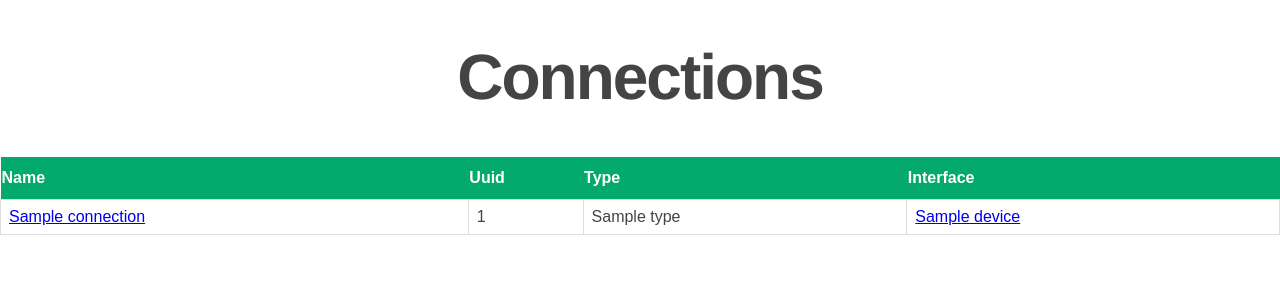
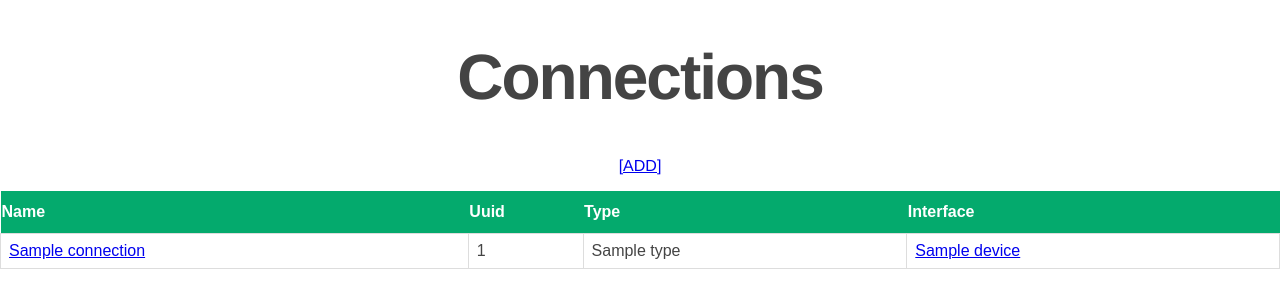
Before and after one commit to oscar-bergstrom/networkmanager-flask, a Flask app: template templates/connections.html in a window 1280 px wide. Shown: the part 35-343 px from the top of the page. Run offline with Flask 3, Linux system fonts and the light colour scheme; the template is opened without the code that fills it: most values are stand-ins (such as "Sample title", 1, 10 or a date in 2020).

Commit message:
Added link to adding wifi connections

```diff
--- a/templates/connections.html
+++ b/templates/connections.html
@@ -3,6 +3,12 @@
 {% block title %} Connections {% endblock %}
 
 {% block content %}
+<p class="submenu">
+    <a href="{{ url_for('add_wifi_connection') }}">
+        [ADD]
+    </a>
+</p>
+
 <table id="table" class="table table-striped">
     <thead>
       <tr>
```
